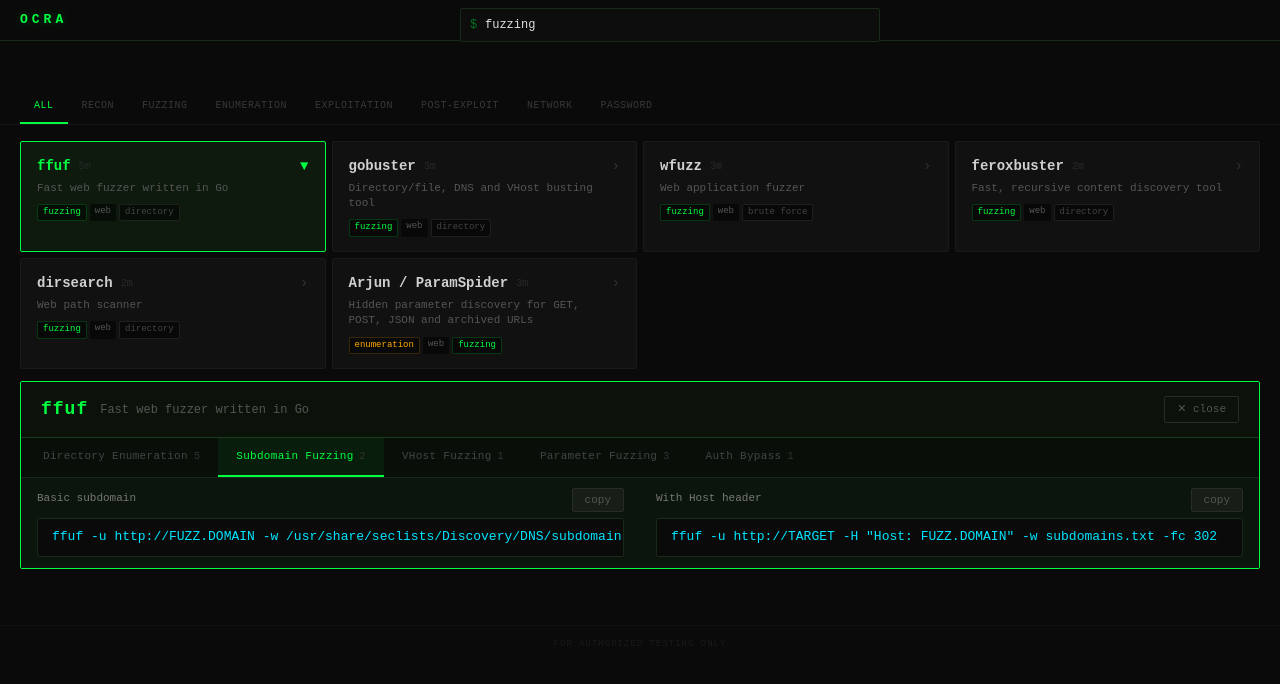
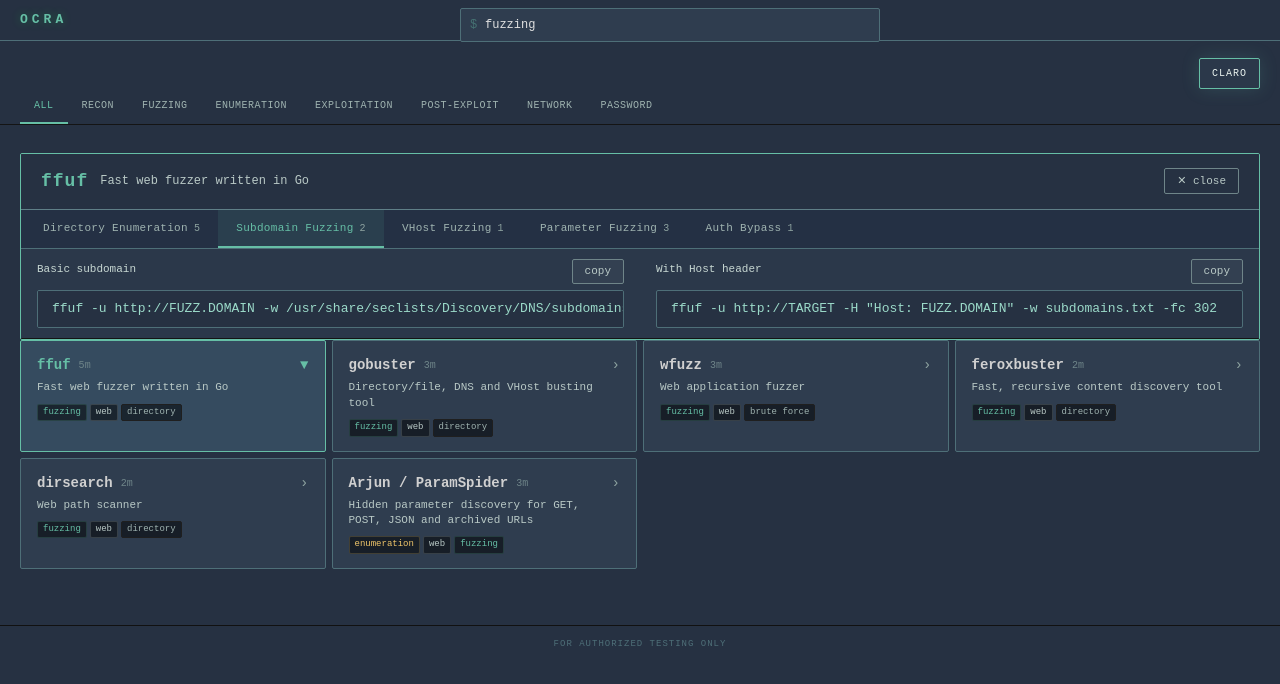
Before and after one commit to fabianstb/hackref, a React (Vite) app: page / in a window 1280 px wide. Both pictures are taken after a click on the button "fuzzing". Shown: the top 684 px of the page. Built offline with nearby package versions, Linux system fonts and the light colour scheme.

Commit message:
Improve theme contrast and search layout

```diff
--- a/src/App.tsx
+++ b/src/App.tsx
@@ -25,24 +25,24 @@
 }
 
 const TAG_COLORS: Record<string, string> = {
-  fuzzing: '#00ff41',
-  recon: '#00e5ff',
-  enumeration: '#ffaa00',
+  fuzzing: '#66bfa6',
+  recon: '#9bdac9',
+  enumeration: '#f0c66a',
   exploitation: '#ff4444',
-  'post-exploitation': '#cc44ff',
-  network: '#44aaff',
-  password: '#ff6644',
-  web: '#555',
-  smb: '#555',
-  windows: '#555',
-  linux: '#555',
-  osint: '#555',
-  'active directory': '#777',
-  kerberos: '#777',
-  dns: '#777',
-  database: '#777',
-  gpu: '#777',
-  cloud: '#44ddaa',
+  'post-exploitation': '#b99bd8',
+  network: '#8ec7d8',
+  password: '#ef806d',
+  web: '#b9c9c6',
+  smb: '#b9c9c6',
+  windows: '#b9c9c6',
+  linux: '#b9c9c6',
+  osint: '#b9c9c6',
+  'active directory': '#c8d8d3',
+  kerberos: '#c8d8d3',
+  dns: '#c8d8d3',
+  database: '#c8d8d3',
+  gpu: '#c8d8d3',
+  cloud: '#66bfa6',
 }
 
 const TOTAL_COMMANDS = tools.reduce(
@@ -74,9 +74,9 @@
     <button
       onClick={handleCopy}
       style={{
-        background: copied ? 'rgba(0,255,65,0.15)' : 'rgba(255,255,255,0.04)',
-        border: copied ? '1px solid rgba(0,255,65,0.4)' : '1px solid #2a2a2a',
-        color: copied ? '#00ff41' : '#555',
+        background: copied ? 'rgba(102,191,166,0.18)' : 'rgba(255,255,255,0.04)',
+        border: copied ? '1px solid rgba(102,191,166,0.45)' : '1px solid #6f8589',
+        color: copied ? '#66bfa6' : '#b9c9c6',
         padding: '3px 12px',
         fontSize: '11px',
         fontFamily: 'inherit',
@@ -104,14 +104,14 @@
       }}
     >
       <div style={{ display: 'flex', justifyContent: 'space-between', alignItems: 'flex-start', gap: '12px' }}>
-        <span style={{ color: '#777', fontSize: '11px', lineHeight: '1.4', paddingTop: '3px' }}>{label}</span>
+        <span style={{ color: '#c8d8d3', fontSize: '11px', lineHeight: '1.4', paddingTop: '3px' }}>{label}</span>
         <CopyButton text={cmd} />
       </div>
       <code
         style={{
-          background: '#0a0a0a',
-          border: '1px solid #1a2a1a',
-          color: '#00e5ff',
+          background: '#263142',
+          border: '1px solid #4e6f78',
+          color: '#9bdac9',
           fontSize: '13px',
           padding: '8px 14px',
           borderRadius: '2px',
@@ -142,8 +142,8 @@
     <div
       onClick={onSelect}
       style={{
-        background: isSelected ? '#0d1a0d' : '#111111',
-        border: isSelected ? '1px solid #00ff41' : '1px solid #1a1a1a',
+        background: isSelected ? '#354b5f' : '#2f3d4f',
+        border: isSelected ? '1px solid #66bfa6' : '1px solid #4e6f78',
         borderRadius: '2px',
         cursor: 'pointer',
         padding: '14px 16px',
@@ -158,20 +158,20 @@
       }}
       onMouseLeave={e => {
         if (!isSelected) {
-          ;(e.currentTarget as HTMLElement).style.borderColor = '#1a1a1a'
-          ;(e.currentTarget as HTMLElement).style.background = '#111111'
+          ;(e.currentTarget as HTMLElement).style.borderColor = '#4e6f78'
+          ;(e.currentTarget as HTMLElement).style.background = '#2f3d4f'
         }
       }}
     >
       <div style={{ display: 'flex', alignItems: 'flex-start', gap: '10px' }}>
         <div style={{ flex: 1, minWidth: 0 }}>
           <div style={{ display: 'flex', alignItems: 'center', gap: '8px', marginBottom: '4px' }}>
-            <span style={{ color: isSelected ? '#00ff41' : '#d0d0d0', fontSize: '14px', fontWeight: 700 }}>
+            <span style={{ color: isSelected ? '#66bfa6' : '#d0d0d0', fontSize: '14px', fontWeight: 700 }}>
               {tool.name}
             </span>
-            <span style={{ color: '#2a2a2a', fontSize: '10px' }}>{tool.categories.length}m</span>
+            <span style={{ color: '#6f8589', fontSize: '10px' }}>{tool.categories.length}m</span>
           </div>
-          <p style={{ color: '#555', fontSize: '11px', margin: '0 0 8px', lineHeight: '1.4' }}>
+          <p style={{ color: '#b9c9c6', fontSize: '11px', margin: '0 0 8px', lineHeight: '1.4' }}>
             {tool.description}
           </p>
           <div style={{ display: 'flex', flexWrap: 'wrap', gap: '3px' }}>
@@ -181,7 +181,7 @@
                 style={{
                   background: 'rgba(0,0,0,0.5)',
                   border: `1px solid ${TAG_COLORS[tag] ? TAG_COLORS[tag] + '33' : '#1f1f1f'}`,
-                  color: TAG_COLORS[tag] || '#444',
+                  color: TAG_COLORS[tag] || '#9fb3b0',
                   fontSize: '9px',
                   padding: '1px 5px',
                   borderRadius: '2px',
@@ -192,7 +192,7 @@
             ))}
           </div>
         </div>
-        <span style={{ color: isSelected ? '#00ff41' : '#333', fontSize: '14px', flexShrink: 0 }}>
+        <span style={{ color: isSelected ? '#66bfa6' : '#8ea3a0', fontSize: '14px', flexShrink: 0 }}>
           {isSelected ? '▼' : '›'}
         </span>
       </div>
@@ -216,7 +216,10 @@
   const q = query.trim().toLowerCase()
   if (!q) return 0
   if (tool.id.toLowerCase() === q || tool.name.toLowerCase() === q) return 100
+  if (tool.categories.some(cat => cat.commands.some(cmd => cmd.cmd.toLowerCase() === q))) return 95
+  if (tool.categories.some(cat => cat.commands.some(cmd => cmd.cmd.toLowerCase().split(/\s+/).includes(q)))) return 90
   if (tool.id.toLowerCase().includes(q) || tool.name.toLowerCase().includes(q)) return 80
+  if (tool.categories.some(cat => cat.commands.some(cmd => cmd.cmd.toLowerCase().includes(q)))) return 75
   if (tool.tags.some(tag => tag.toLowerCase() === q)) return 70
   if (tool.categories.some(cat => cat.name.toLowerCase() === q)) return 60
   if (tool.description.toLowerCase().includes(q)) return 40
@@ -234,8 +237,8 @@
   return (
     <div
       style={{
-        background: '#0c150c',
-        border: '1px solid #00ff41',
+        background: '#2b384a',
+        border: '1px solid #66bfa6',
         borderRadius: '2px',
         overflow: 'hidden',
         marginTop: '12px',
@@ -247,22 +250,22 @@
           alignItems: 'center',
           justifyContent: 'space-between',
           padding: '14px 20px',
-          borderBottom: '1px solid #1a3a1a',
-          background: '#0a120a',
+          borderBottom: '1px solid #5f7f87',
+          background: '#263142',
         }}
       >
         <div style={{ display: 'flex', alignItems: 'center', gap: '12px' }}>
-          <span style={{ color: '#00ff41', fontSize: '18px', fontWeight: 900, letterSpacing: '1px' }}>
+          <span style={{ color: '#66bfa6', fontSize: '18px', fontWeight: 900, letterSpacing: '1px' }}>
             {tool.name}
           </span>
-          <span style={{ color: '#555', fontSize: '12px' }}>{tool.description}</span>
+          <span style={{ color: '#b9c9c6', fontSize: '12px' }}>{tool.description}</span>
         </div>
         <button
           onClick={onClose}
           style={{
             background: 'none',
-            border: '1px solid #2a2a2a',
-            color: '#555',
+            border: '1px solid #6f8589',
+            color: '#b9c9c6',
             padding: '4px 12px',
             fontSize: '11px',
             fontFamily: 'inherit',
@@ -275,8 +278,8 @@
             ;(e.currentTarget as HTMLElement).style.color = '#ff4444'
           }}
           onMouseLeave={e => {
-            ;(e.currentTarget as HTMLElement).style.borderColor = '#2a2a2a'
-            ;(e.currentTarget as HTMLElement).style.color = '#555'
+            ;(e.currentTarget as HTMLElement).style.borderColor = '#6f8589'
+            ;(e.currentTarget as HTMLElement).style.color = '#b9c9c6'
           }}
         >
           ✕ close
@@ -287,8 +290,8 @@
         style={{
           display: 'flex',
           overflowX: 'auto',
-          borderBottom: '1px solid #1a2a1a',
-          background: '#080f08',
+          borderBottom: '1px solid #4e6f78',
+          background: '#243044',
           padding: '0 4px',
         }}
       >
@@ -297,10 +300,10 @@
             key={cat.name}
             onClick={() => setActiveCategory(cat)}
             style={{
-              background: activeCategory.name === cat.name ? 'rgba(0,255,65,0.06)' : 'none',
+              background: activeCategory.name === cat.name ? 'rgba(102,191,166,0.1)' : 'none',
               border: 'none',
-              borderBottom: activeCategory.name === cat.name ? '2px solid #00ff41' : '2px solid transparent',
-              color: activeCategory.name === cat.name ? '#00ff41' : '#444',
+              borderBottom: activeCategory.name === cat.name ? '2px solid #66bfa6' : '2px solid transparent',
+              color: activeCategory.name === cat.name ? '#66bfa6' : '#9fb3b0',
               padding: '10px 18px',
               fontSize: '11px',
               fontFamily: 'inherit',
@@ -315,11 +318,11 @@
             }}
             onMouseLeave={e => {
               if (activeCategory.name !== cat.name)
-                (e.currentTarget as HTMLElement).style.color = '#444'
+                (e.currentTarget as HTMLElement).style.color = '#9fb3b0'
             }}
           >
             {cat.name}
-            <span style={{ color: '#333', marginLeft: '6px', fontSize: '10px' }}>{cat.commands.length}</span>
+            <span style={{ color: '#8ea3a0', marginLeft: '6px', fontSize: '10px' }}>{cat.commands.length}</span>
           </button>
         ))}
       </div>
@@ -412,7 +415,7 @@
     <div
       style={{
         minHeight: '100vh',
-        background: '#0a0a0a',
+        background: '#263142',
         fontFamily: 'JetBrains Mono, Fira Code, Courier New, monospace',
       }}
     >
@@ -429,7 +432,7 @@
         >
           <h1
             style={{
-              color: '#00ff41',
+              color: '#66bfa6',
               fontSize: '48px',
               fontWeight: 900,
               letterSpacing: '12px',
@@ -450,9 +453,9 @@
       {showResults && (
         <div
           style={{
-            borderBottom: '1px solid #1a2a1a',
+            borderBottom: '1px solid #4e6f78',
             padding: '10px 20px',
-            background: '#0a0a0a',
+            background: '#263142',
             position: 'sticky',
             top: 0,
             zIndex: 100,
@@ -466,7 +469,7 @@
             style={{
               background: 'none',
               border: 'none',
-              color: '#00ff41',
+              color: '#66bfa6',
               fontSize: '13px',
               fontWeight: 900,
               letterSpacing: '4px',
@@ -481,8 +484,8 @@
           </button>
           {/* spacer — input will be placed here via absolute positioning trick */}
           <div style={{ flex: 1, maxWidth: '480px' }} />
-          <span style={{ color: '#222', fontSize: '10px', flexShrink: 0 }}>
-            <span style={{ color: '#333' }}>{filteredTools.length}</span>/{tools.length} ·{' '}
+          <span style={{ color: '#7b9290', fontSize: '10px', flexShrink: 0 }}>
+            <span style={{ color: '#8ea3a0' }}>{filteredTools.length}</span>/{tools.length} ·{' '}
             {TOTAL_COMMANDS} cmds
           </span>
         </div>
@@ -517,7 +520,7 @@
               left: showResults ? '10px' : '16px',
               top: '50%',
               transform: 'translateY(-50%)',
-              color: '#00ff41',
+              color: '#66bfa6',
               fontSize: showResults ? '12px' : '16px',
               pointerEvents: 'none',
               opacity: 0.4,
@@ -538,8 +541,8 @@
             autoFocus
             style={{
               width: '100%',
-              background: '#0d0d0d',
-              border: `1px solid ${showResults ? '#1a2a1a' : '#1a3a1a'}`,
+              background: '#2f3d4f',
+              border: `1px solid ${showResults ? '#4e6f78' : '#5f7f87'}`,
               color: '#e0e0e0',
               padding: showResults ? '7px 12px 7px 24px' : '14px 16px 14px 36px',
               fontSize: showResults ? '12px' : '15px',
@@ -549,8 +552,8 @@
               boxSizing: 'border-box',
               transition: 'padding 0.15s ease, font-size 0.15s ease',
             }}
-            onFocus={e => (e.target.style.borderColor = 'rgba(0,255,65,0.45)')}
-            onBlur={e => (e.target.style.borderColor = showResults ? '#1a2a1a' : '#1a3a1a')}
+            onFocus={e => (e.target.style.borderColor = 'rgba(102,191,166,0.55)')}
+            onBlur={e => (e.target.style.borderColor = showResults ? '#4e6f78' : '#5f7f87')}
             autoComplete="off"
             spellCheck={false}
           />
@@ -574,8 +577,8 @@
                 key={hint}
                 onClick={() => handleHint(hint)}
                 style={{
-                  background: 'rgba(0,255,65,0.04)',
-                  border: '1px solid #1a2a1a',
+                  background: 'rgba(102,191,166,0.08)',
+                  border: '1px solid #4e6f78',
                   color: '#3a4a3a',
                   padding: '4px 12px',
                   fontSize: '11px',
@@ -585,11 +588,11 @@
                   transition: 'all 0.1s ease',
                 }}
                 onMouseEnter={e => {
-                  ;(e.currentTarget as HTMLElement).style.borderColor = '#00ff41'
-                  ;(e.currentTarget as HTMLElement).style.color = '#00ff41'
+                  ;(e.currentTarget as HTMLElement).style.borderColor = '#66bfa6'
+                  ;(e.currentTarget as HTMLElement).style.color = '#66bfa6'
                 }}
                 onMouseLeave={e => {
-                  ;(e.currentTarget as HTMLElement).style.borderColor = '#1a2a1a'
+                  ;(e.currentTarget as HTMLElement).style.borderColor = '#4e6f78'
                   ;(e.currentTarget as HTMLElement).style.color = '#3a4a3a'
                 }}
               >
@@ -597,7 +600,7 @@
               </button>
             ))}
           </div>
-          <p style={{ color: '#1a2a1a', fontSize: '10px', marginTop: '28px', letterSpacing: '1px' }}>
+          <p style={{ color: '#4e6f78', fontSize: '10px', marginTop: '28px', letterSpacing: '1px' }}>
             {TOTAL_COMMANDS} COMMANDS · {tools.length} TOOLS
           </p>
         </div>
@@ -623,8 +626,8 @@
                 style={{
                   background: 'none',
                   border: 'none',
-                  borderBottom: activeFilter === tab ? '2px solid #00ff41' : '2px solid transparent',
-                  color: activeFilter === tab ? '#00ff41' : '#383838',
+                  borderBottom: activeFilter === tab ? '2px solid #66bfa6' : '2px solid transparent',
+                  color: activeFilter === tab ? '#66bfa6' : '#9fb3b0',
                   padding: '9px 14px',
                   fontSize: '10px',
                   fontFamily: 'inherit',
@@ -637,7 +640,7 @@
                   if (activeFilter !== tab) (e.currentTarget as HTMLElement).style.color = '#666'
                 }}
                 onMouseLeave={e => {
-                  if (activeFilter !== tab) (e.currentTarget as HTMLElement).style.color = '#383838'
+                  if (activeFilter !== tab) (e.currentTarget as HTMLElement).style.color = '#9fb3b0'
                 }}
               >
                 {tab.toUpperCase()}
@@ -647,12 +650,21 @@
 
           <main style={{ padding: '16px 20px', maxWidth: '1400px', margin: '0 auto' }}>
             {filteredTools.length === 0 ? (
-              <div style={{ textAlign: 'center', padding: '60px 20px', color: '#2a2a2a', fontSize: '13px' }}>
-                <div style={{ fontSize: '20px', marginBottom: '10px', color: '#1a1a1a' }}>[ ]</div>
+              <div style={{ textAlign: 'center', padding: '60px 20px', color: '#6f8589', fontSize: '13px' }}>
+                <div style={{ fontSize: '20px', marginBottom: '10px', color: '#4e6f78' }}>[ ]</div>
                 no tools found
               </div>
             ) : (
               <>
+                {selectedTool && (
+                  <ExpandedPanel
+                    key={selectedTool.id}
+                    tool={selectedTool}
+                    query={query}
+                    onClose={() => setSelectedToolId(null)}
+                  />
+                )}
+
                 <div
                   style={{
                     display: 'grid',
@@ -669,15 +681,6 @@
                     />
                   ))}
                 </div>
-
-                {selectedTool && (
-                  <ExpandedPanel
-                    key={selectedTool.id}
-                    tool={selectedTool}
-                    query={query}
-                    onClose={() => setSelectedToolId(null)}
-                  />
-                )}
               </>
             )}
           </main>
@@ -687,7 +690,7 @@
               borderTop: '1px solid #111',
               padding: '12px 20px',
               textAlign: 'center',
-              color: '#1a1a1a',
+              color: '#4e6f78',
               fontSize: '9px',
               letterSpacing: '1px',
               marginTop: '40px',
--- a/src/index.css
+++ b/src/index.css
@@ -9,17 +9,17 @@
 }
 
 :root {
-  --bg: #0a0a0a;
-  --card: #111111;
-  --card-border: #1a2a1a;
+  --bg: #263142;
+  --card: #2f3d4f;
+  --card-border: #4e6f78;
   --card-hover: #141f14;
   --text: #a0a0a0;
   --text-bright: #e0e0e0;
-  --green: #00ff41;
-  --green-dim: #00cc34;
+  --green: #66bfa6;
+  --green-dim: #4fa88e;
   --green-bg: rgba(0, 255, 65, 0.08);
   --green-border: rgba(0, 255, 65, 0.2);
-  --cyan: #00e5ff;
+  --cyan: #9bdac9;
   --red: #ff4444;
   --mono: 'JetBrains Mono', 'Fira Code', 'Courier New', monospace;
 }
@@ -44,7 +44,7 @@
   background: #0f0f0f;
 }
 ::-webkit-scrollbar-thumb {
-  background: #1a3a1a;
+  background: #5f7f87;
   border-radius: 2px;
 }
 ::-webkit-scrollbar-thumb:hover {
```
Also changed, not shown: index.html (+4 -2 lines).
